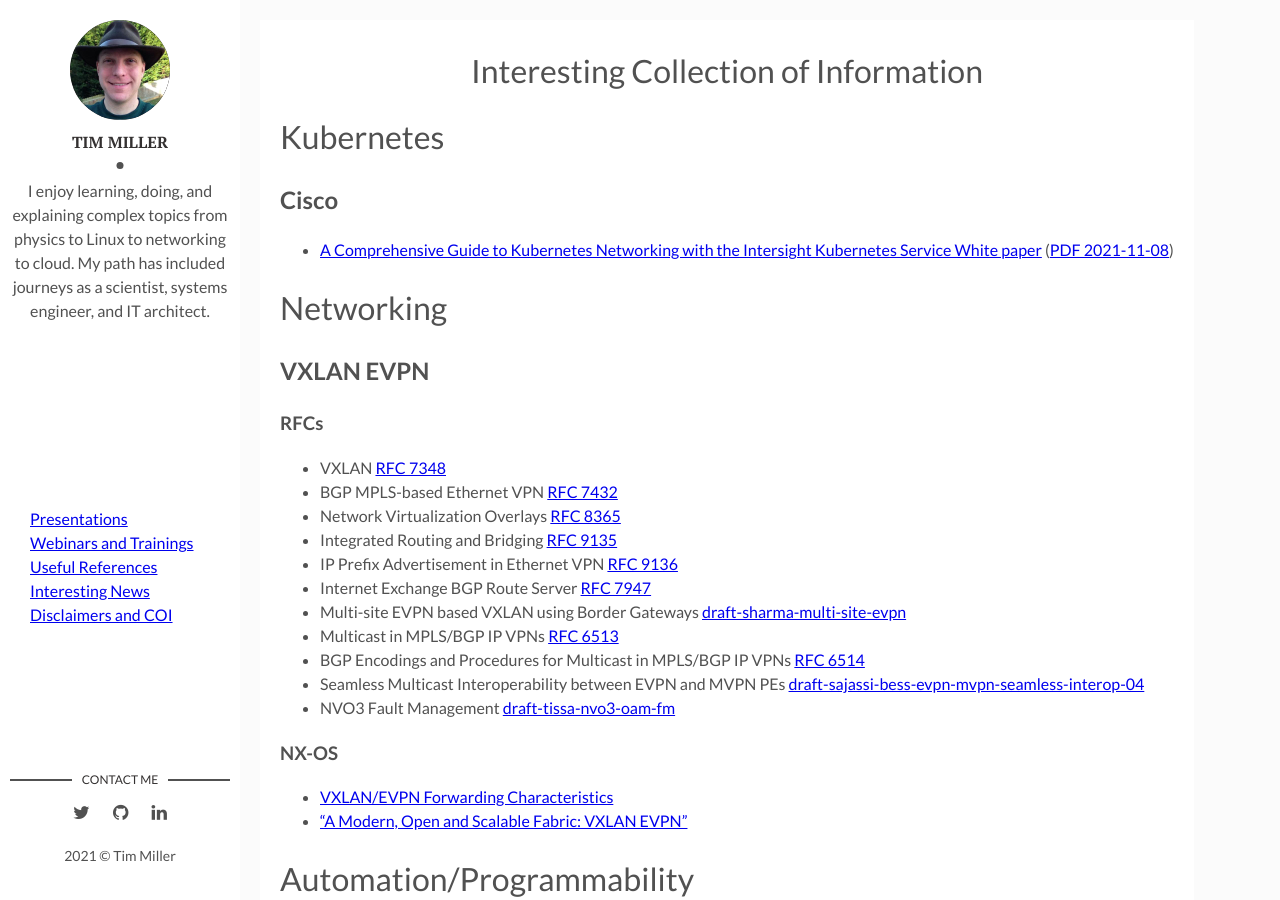
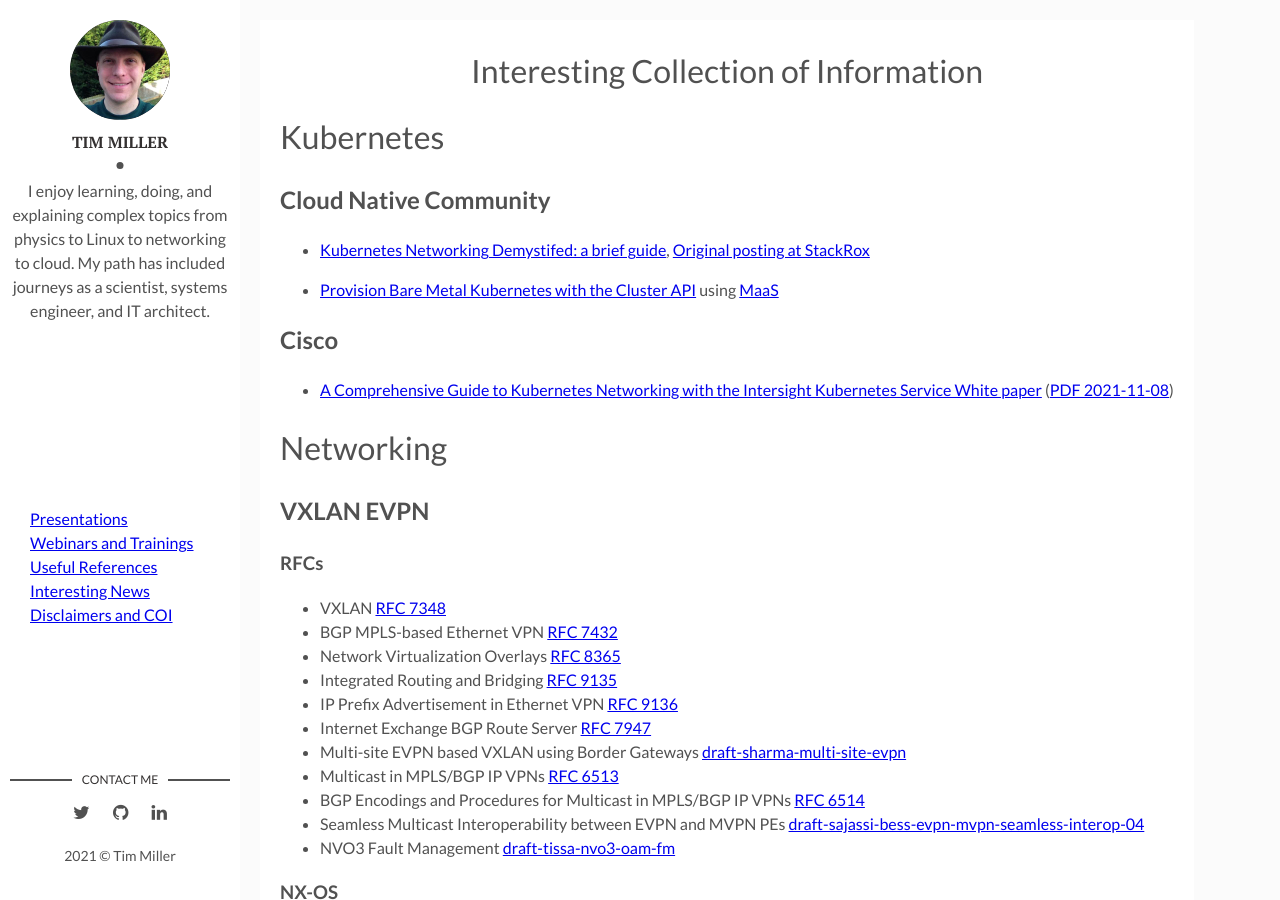
Before and after one commit to broadcaststorm/broadcaststorm.github.io, a Jekyll site: the page built from _posts/references/0001-01-03-useful-references.md, in a window 1280 px wide and 900 px high. Built offline with Jekyll 4.4.1, drawn with Linux system fonts in a browser that asks for light colours.

Commit message:
K8s Networking and Bare Metal K8s provisioning

```diff
--- a/_posts/references/0001-01-03-useful-references.md
+++ b/_posts/references/0001-01-03-useful-references.md
@@ -7,6 +7,12 @@ tags:
 ---
 
 # Kubernetes
+
+## Cloud Native Community
+
+- [Kubernetes Networking Demystifed: a brief guide](https://www.cncf.io/blog/2020/01/30/kubernetes-networking-demystified-a-brief-guide/), [Original posting at StackRox](https://www.stackrox.io/blog/kubernetes-networking-demystified/)
+
+- [Provision Bare Metal Kubernetes with the Cluster API](https://thenewstack.io/provision-bare-metal-kubernetes-with-the-cluster-api/) using [MaaS](https://maas.io)
 
 ## Cisco
 - [A Comprehensive Guide to Kubernetes Networking with the Intersight Kubernetes Service White paper](https://www.cisco.com/c/en/us/products/collateral/cloud-systems-management/intersight/comp-guide-kubernetes-networking-wp.html) ([PDF 2021-11-08](/artifacts/downloads/comp-guide-kubernetes-networking-wp.pdf))
```
